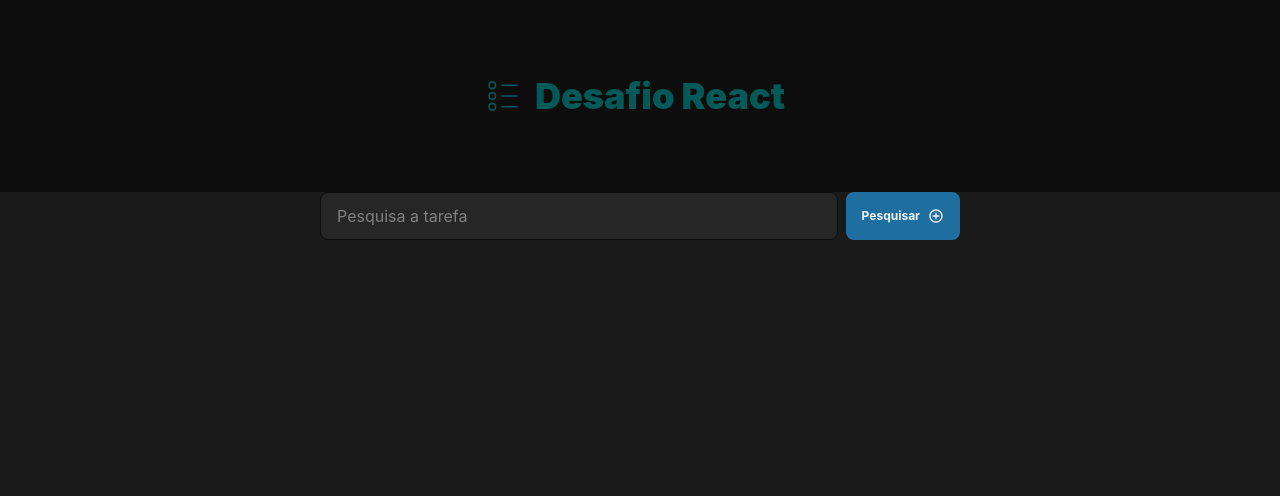
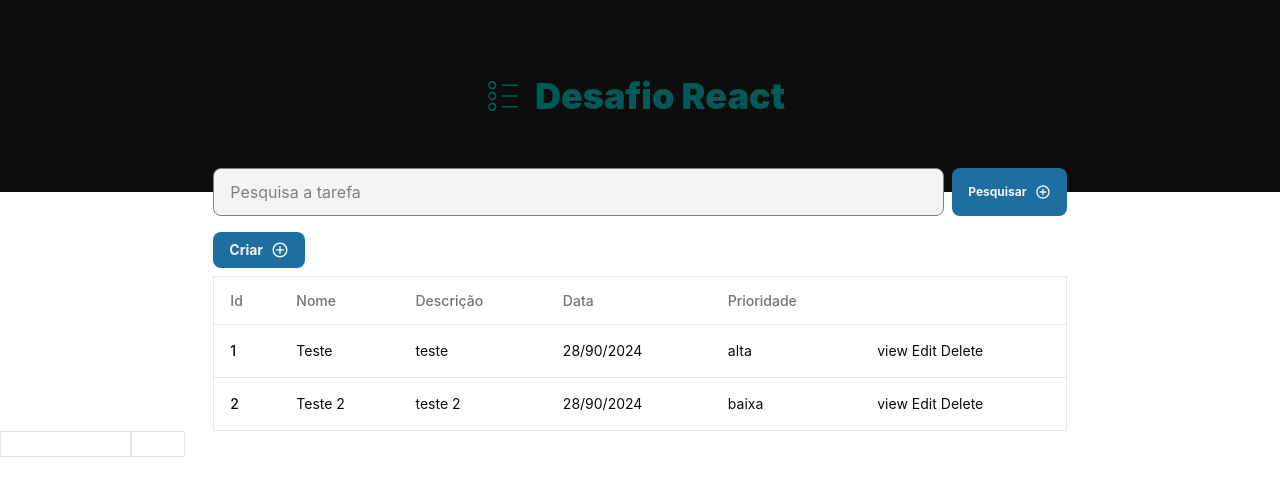
Before and after one commit to IanHadrien/desafio-react, a React (Vite) app: page / in a window 1280 px wide. Shown: the top 496 px of the page. Built offline with nearby package versions, Linux system fonts and the light colour scheme.

Commit message:
feat: add create modal itens

```diff
--- /dev/null
+++ b/src/pages/components/createModal.tsx
@@ -0,0 +1,43 @@
+import {
+  Dialog,
+  DialogContent,
+  DialogDescription,
+  DialogHeader,
+  DialogTitle,
+  DialogTrigger,
+} from '@/components/ui/dialog'
+import { useState } from 'react'
+import { BiPlusCircle } from 'react-icons/bi'
+import Form from './form'
+
+export function CreateItem() {
+  const [open, setOpen] = useState(false)
+  const [isLoading, setIsLoading] = useState(false)
+
+  const handleOpen = () => {
+    setOpen(!open)
+  }
+
+  return (
+    <Dialog open={open} onOpenChange={handleOpen}>
+      <DialogTrigger asChild>
+        <button className="border-none flex items-center px-4 py-2 bg-bluedark text-gray100 rounded-lg gap-2 font-bold text-sm transition hover:bg-blue">
+          Criar
+          <BiPlusCircle size={18} color="#f2f2f2" />
+        </button>
+      </DialogTrigger>
+      <DialogContent className="sm:max-w-[625px]">
+        <DialogHeader>
+          <DialogTitle>Adicionar tarefa</DialogTitle>
+          <DialogDescription></DialogDescription>
+        </DialogHeader>
+
+        <Form
+          closeModal={handleOpen}
+          isLoading={isLoading}
+          viewMode={false}
+        />
+      </DialogContent>
+    </Dialog>
+  )
+}
--- /dev/null
+++ b/src/pages/components/form.tsx
@@ -0,0 +1,119 @@
+import { CgSpinner } from 'react-icons/cg'
+import { useForm } from 'react-hook-form'
+import { InputWithLabel } from '@/components/form/inputWithLabel'
+import { SelectWithLabel } from '@/components/form/selectWithLabel'
+import { DatePickerWithLabel } from '@/components/form/datePicker'
+
+interface PropsForm {
+  onSubmit: () => void,
+  data: object,
+  handleInputChange: () => void,
+  errors: object,
+  isLoading: boolean,
+  closeModal: () => void,
+  editMode: boolean,
+  viewMode: boolean,
+}
+
+export default function Form({
+  onSubmit,
+  data,
+  handleInputChange,
+  isLoading,
+  closeModal,
+  editMode,
+  viewMode,
+}: PropsForm) {
+  const { register, handleSubmit, setValue, watch, formState: { errors } } = useForm({
+    defaultValues: {
+      nome: '',
+      descricao: '',
+      data: '',
+      prioridade: ''
+    }
+  })
+
+  const onSubmitData = data => console.log("Dados:", data)
+
+  const dataPriority = [
+    {id: 'alta', name: 'Alta'},
+    {id: 'media', name: 'Média'},
+    {id: 'baixa', name: 'Baixa'},
+  ]
+
+  return (
+    <form onSubmit={handleSubmit(onSubmitData)}>
+      <div className="pt-2 space-y-4">
+        <InputWithLabel
+          id="nome"
+          label="Nome *"
+          placeholder="Digite um nome"
+          type="text"
+          register={register}
+          errors={errors}
+        />
+
+        <InputWithLabel
+          id="descricao"
+          label="Descrição *"
+          placeholder="Digite a descrição"
+          type="text"
+          register={register}
+          errors={errors}
+        />
+
+        <DatePickerWithLabel
+          label="Data *"
+          id="data"
+          register={register}
+          setValue={setValue}
+          watch={watch}
+          errors={errors}
+        />
+
+        <SelectWithLabel
+          id="prioridade"
+          label="Prioridade *"
+          register={register}
+          placeholder="Selecione a prioridade"
+          errors={errors}
+          data={dataPriority}
+          setValue={setValue}
+          watch={watch}
+        />
+
+        {!viewMode && (
+          <p className="text-xs font-medium text-gray-700 pb-2">
+            Os campos marcados com * são obrigatórios.
+          </p>
+        )}
+      </div>
+
+      <div className="bg-gray-50 py-3 sm:flex sm:flex-row-reverse">
+        {!viewMode && (
+          <button
+            className="inline-flex w-full justify-center rounded-md bg-gray-900 px-3 py-2 text-sm font-semibold text-white shadow-sm hover:opacity-80 sm:ml-3 sm:w-auto"
+            type="submit"
+            disabled={isLoading}
+          >
+            {isLoading ? (
+              <div className="flex items-center gap-1">
+                <CgSpinner size={18} className="animate-spin" />
+                <span>Salvando...</span>
+              </div>
+            ) : (
+              <span>Salvar</span>
+            )}
+          </button>
+        )}
+        <button
+          type="button"
+          className="mt-3 inline-flex w-full justify-center rounded-md bg-white px-3 py-2 text-sm font-semibold text-gray-900 shadow-sm ring-1 ring-inset ring-gray-300 hover:bg-gray-50 sm:mt-0 sm:w-auto"
+          onClick={closeModal}
+        >
+          Cancelar
+        </button>
+      </div>
+    </form>
+  )
+}
--- /dev/null
+++ b/src/pages/components/table.tsx
@@ -0,0 +1,54 @@
+import {
+  Table,
+  TableBody,
+  TableCell,
+  TableHead,
+  TableHeader,
+  TableRow,
+} from '@/components/ui/table'
+import { CreateItem } from './createModal'
+
+interface dataTypes {
+  id: string
+  nome: string
+  descricao: string
+  data: string
+  prioridade: string
+}
+
+export function TableComponent({ data }) {
+  return (
+    <div className="space-y-2">
+      <CreateItem />
+
+      <Table className="border shadow-xl">
+        <TableHeader className="rounded-full ">
+          <TableRow className="rounded-full">
+            <TableHead className="">Id</TableHead>
+            <TableHead className="">Nome</TableHead>
+            <TableHead className="">Descrição</TableHead>
+            <TableHead className="">Data</TableHead>
+            <TableHead className="">Prioridade</TableHead>
+            <TableHead className="text-right "></TableHead>
+          </TableRow>
+        </TableHeader>
+        <TableBody className="border-gray-400 shadow">
+          {data?.map((item: dataTypes) => (
+            <TableRow key={item.id}>
+              <TableCell className="font-medium">{item.id}</TableCell>
+              <TableCell>{item.nome}</TableCell>
+              <TableCell>{item.descricao}</TableCell>
+              <TableCell>{item.data}</TableCell>
+              <TableCell>{item.prioridade}</TableCell>
+              <TableCell className="flex text-right space-x-1">
+                <span>view</span>
+                <span>Edit</span>
+                <span>Delete</span>
+              </TableCell>
+            </TableRow>
+          ))}
+        </TableBody>
+      </Table>
+    </div>
+  )
+}
--- a/src/pages/index.tsx
+++ b/src/pages/index.tsx
@@ -1,25 +1,48 @@
 import { BiPlusCircle } from "react-icons/bi";
 import Header from "../components/Header";
+import ModeToggle from "../components/ModeToggle";
+import { TableComponent } from "@/pages/components/Table";
+import Input from "@/components/form/input";
 
 export default function Index() {
+
+  const dataTest = [
+    {
+      id: '1',
+      nome: 'Teste',
+      descricao: 'teste',
+      data: '28/90/2024',
+      prioridade: 'alta'
+    },
+    {
+      id: '2',
+      nome: 'Teste 2',
+      descricao: 'teste 2',
+      data: '28/90/2024',
+      prioridade: 'baixa'
+    },
+  ]
+
   return (
-    <main className="bg-gray600 h-screen">
+    <main className="bg-white dark:bg-gray600 h-screen">
       <Header />
 
-      <section>
-        <div className="flex flex-1 justify-between gap-2 w-1/2 m-auto">
-          <input
-            type="text"
-            placeholder="Pesquisa a tarefa"
-            className="px-4 border border-gray700 rounded-lg bg-gray500 text-gray100 h-12 w-full placeholder:text-gray300 focus:border-purpledark"
-          />
+      <section className="w-2/3 m-auto">
+        <div className="flex flex-1 justify-between gap-2 -mt-6">
+          <Input />
 
           <button className="border-none flex items-center h-12 p-4 bg-bluedark text-gray100 rounded-lg gap-2 font-bold text-xs transition hover:bg-blue">
             Pesquisar
             <BiPlusCircle size={16} color="#f2f2f2" />
           </button>
         </div>
+
+        <div className="mt-4">
+          <TableComponent data={dataTest} />
+        </div>
       </section>
+
+      <ModeToggle />
     </main>
   )
 }
```
